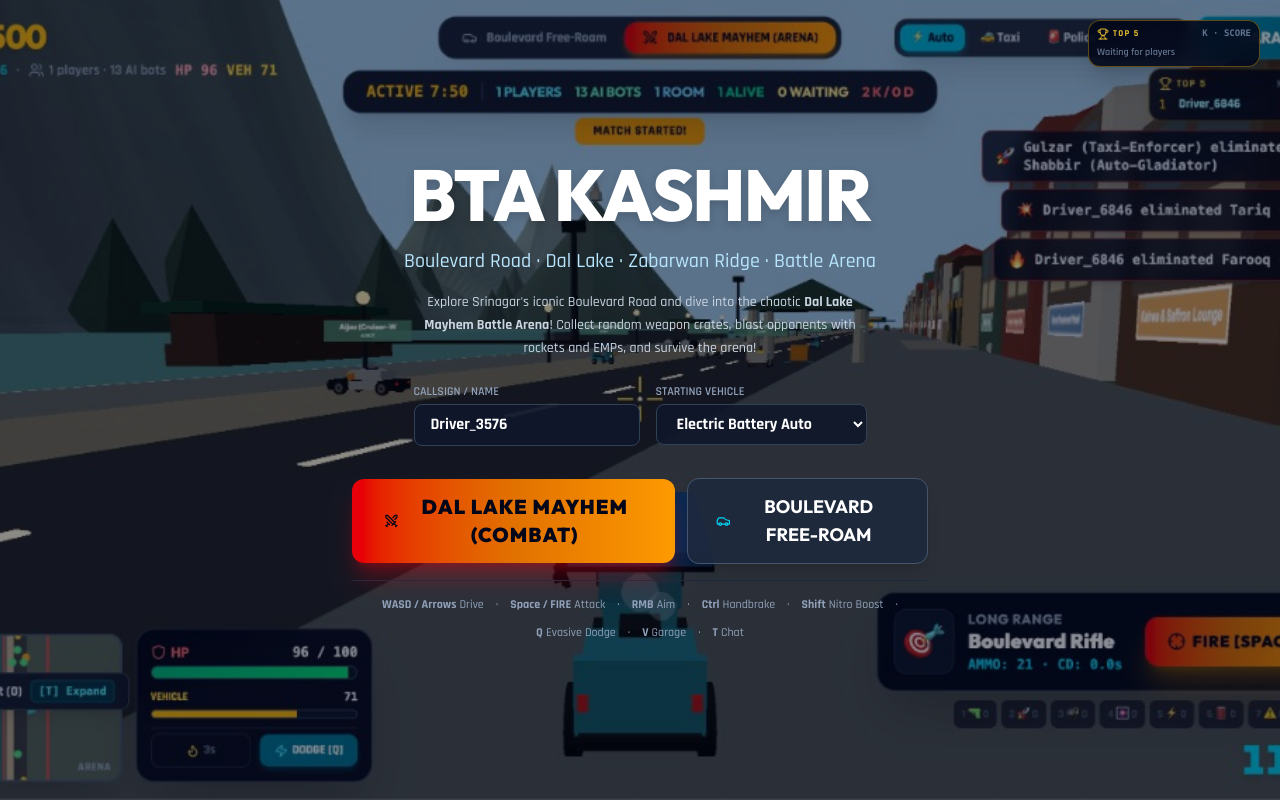
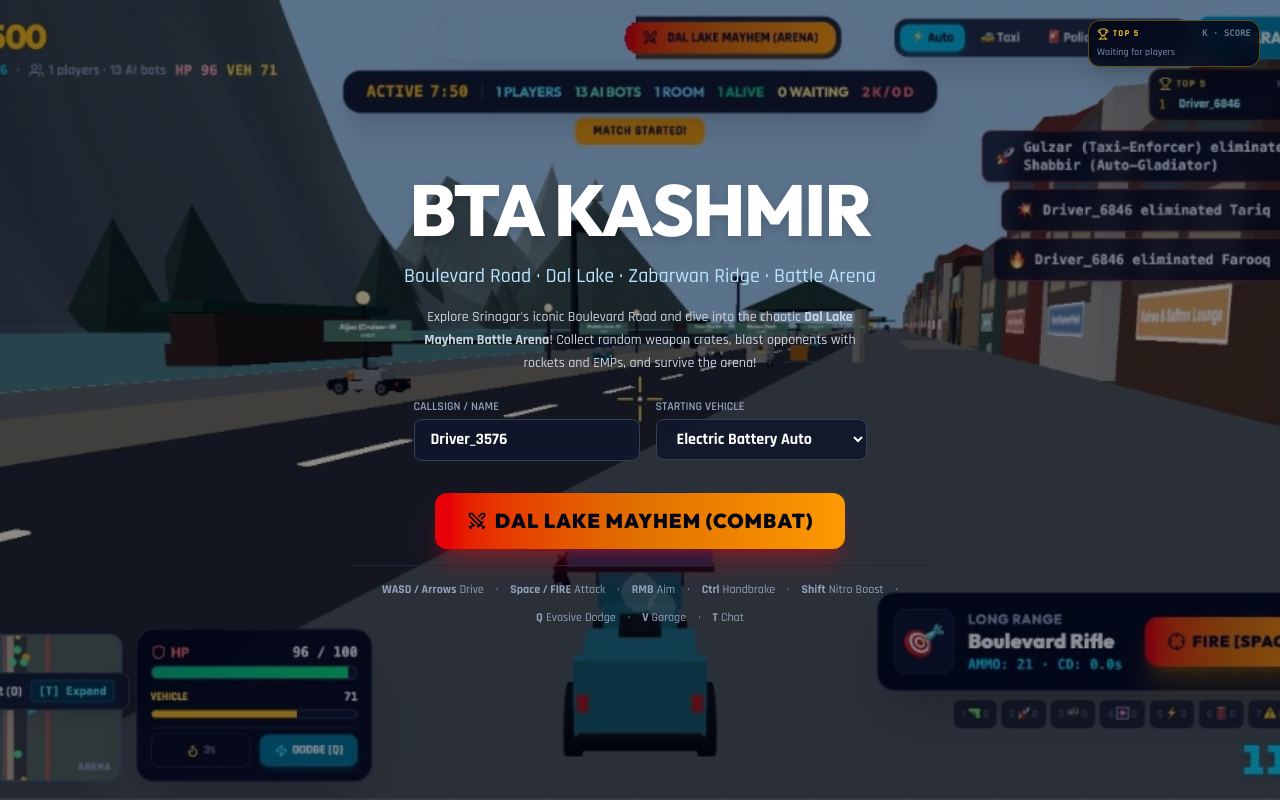
Before and after one commit to Afnantkib/gta-kashmir, a React (Vite) app: page / in a window 1280 px wide. Built offline with nearby package versions, Linux system fonts and the light colour scheme.

Commit message:
Apply ram damage in the arena and remove the free-roam buttons.
Hits were ignored once the game started in battle arena, so collisions now damage the vehicle you strike. The Boulevard Free-Roam control is gone from the start screen and HUD.

Co-authored-by: Cursor <cursoragent@cursor.com>

```diff
--- a/src/App.tsx
+++ b/src/App.tsx
@@ -1795,7 +1795,7 @@ export default function App() {
             loc.x += Math.sin(pushDir) * (collisionRadius - dist) * 0.7;
             loc.z += Math.cos(pushDir) * (collisionRadius - dist) * 0.7;
             bumpSpeed(0.35);
-            if (Math.abs(impactSpeed) >= 4.5 && ws.readyState === WebSocket.OPEN) {
+            if (Math.abs(impactSpeed) >= 2.2 && ws.readyState === WebSocket.OPEN) {
               const sentAt = lastRamSentRef.current.get(rId) || 0;
               if (nowMs - sentAt >= 650) {
                 lastRamSentRef.current.set(rId, nowMs);
@@ -2396,7 +2396,7 @@ export default function App() {
       {!hasStarted && (
         <div className="absolute inset-0 z-50 flex flex-col items-center justify-center p-6">
           <img
-            src="/assets/start-bg.jpg"
+            src="/assets/start-bg.jpg?v=3"
             alt=""
             className="absolute inset-0 h-full w-full object-cover"
           />
@@ -2453,18 +2453,6 @@ export default function App() {
                 className="w-full sm:w-auto px-8 py-3.5 bg-gradient-to-r from-red-600 via-amber-600 to-amber-500 hover:from-red-500 hover:to-amber-400 text-slate-950 font-black text-xl tracking-wider rounded-xl shadow-xl shadow-red-600/30 transition-all transform hover:scale-105 active:scale-95 cursor-pointer font-['Outfit'] flex items-center justify-center gap-2"
               >
                 <Swords className="w-5 h-5 text-slate-950" /> DAL LAKE MAYHEM (COMBAT)
-              </button>
-
-              <button
-                onClick={() => {
-                  setHasStarted(true);
-                  switchGameMode('free_roam');
-                  initAudio();
-                  playKashmiriSoundtrack();
-                }}
-                className="w-full sm:w-auto px-7 py-3.5 bg-slate-800/90 hover:bg-slate-700 border border-slate-600 text-white font-bold text-lg rounded-xl shadow-lg transition-all cursor-pointer font-['Outfit'] flex items-center justify-center gap-2"
-              >
-                <Car className="w-5 h-5 text-cyan-400" /> BOULEVARD FREE-ROAM
               </button>
             </div>
 
@@ -2504,13 +2492,6 @@ export default function App() {
               </div>
               <div className="pointer-events-auto flex gap-1 bg-slate-950/80 border border-slate-700 rounded-xl p-1">
                 <button
-                  onClick={() => switchGameMode('free_roam')}
-                  className={`p-2 rounded-lg ${gameMode === 'free_roam' ? 'bg-cyan-500 text-slate-950' : 'text-slate-300'}`}
-                  title="Free-Roam"
-                >
-                  <Car className="w-4 h-4" />
-                </button>
-                <button
                   onClick={() => switchGameMode('battle_arena')}
                   className={`p-2 rounded-lg ${gameMode === 'battle_arena' ? 'bg-amber-500 text-slate-950' : 'text-slate-300'}`}
                   title="Arena"
@@ -2523,17 +2504,6 @@ export default function App() {
 
           {/* Top Center: Game Mode Switcher Tab Bar */}
           <div className={`${isMobile ? 'hidden' : ''} absolute top-4 left-1/2 -translate-x-1/2 z-30 pointer-events-auto flex items-center p-1 bg-slate-950/85 border border-slate-700 rounded-2xl shadow-2xl backdrop-blur-md`}>
-            <button
-              onClick={() => switchGameMode('free_roam')}
-              className={`flex items-center gap-2 px-4 py-1.5 rounded-xl text-xs font-bold transition-all cursor-pointer ${
-                gameMode === 'free_roam'
-                  ? 'bg-gradient-to-r from-cyan-600 to-cyan-500 text-white shadow-md shadow-cyan-600/30'
-                  : 'text-slate-400 hover:text-white'
-              }`}
-            >
-              <Car className="w-3.5 h-3.5" />
-              <span>Boulevard Free-Roam</span>
-            </button>
             <button
               onClick={() => switchGameMode('battle_arena')}
               className={`flex items-center gap-2 px-4 py-1.5 rounded-xl text-xs font-black transition-all cursor-pointer ${
```
Also changed, not shown: public/assets/start-bg.jpg, 1 other file (tests, documents, lock files or other folders).
